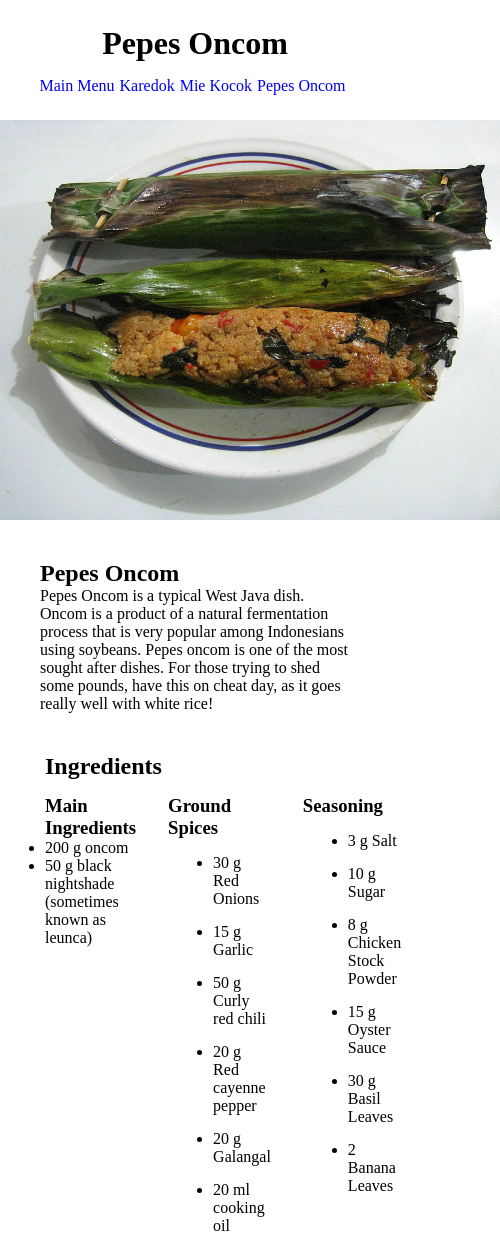
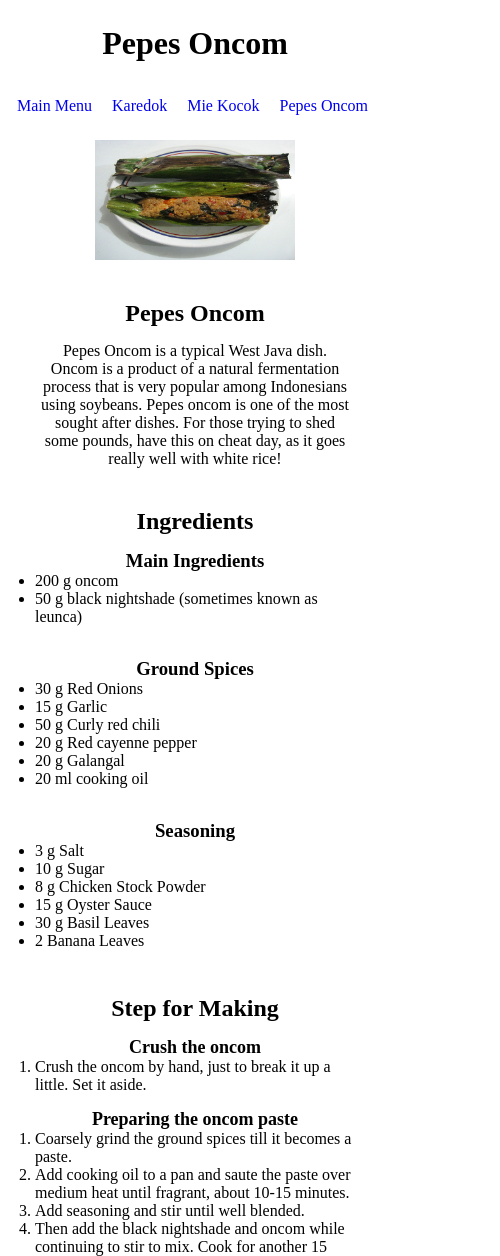
Before and after one commit to TahoeBoelat/odin-recipes, a plain HTML site: page recipes/pepesoncom.html in a window 390 px wide. Shown: the top 1256 px of the page, 500 px wide, since content can reach past the window. Drawn offline with Linux system fonts and the light colour scheme.

Commit message:
Update style.css
Update for mobile design

Update karedok.html

Update pepesoncom.html

```diff
--- a/recipes/pepesoncom.html
+++ b/recipes/pepesoncom.html
@@ -36,23 +36,23 @@
         <article class="article-section-ingredients">
             <h3 class="sub-ingredients-title">Ground Spices</h3>
             <ul>
-                <li class="ingredients-title">30 g Red Onions</li>
-                <li class="ingredients-title">15 g Garlic</li>
-                <li class="ingredients-title">50 g Curly red chili</li>
-                <li class="ingredients-title">20 g Red cayenne pepper</li>
-                <li class="ingredients-title">20 g Galangal</li>
-                <li class="ingredients-title">20 ml cooking oil</li>
+                <li class="ingredients-item">30 g Red Onions</li>
+                <li class="ingredients-item">15 g Garlic</li>
+                <li class="ingredients-item">50 g Curly red chili</li>
+                <li class="ingredients-item">20 g Red cayenne pepper</li>
+                <li class="ingredients-item">20 g Galangal</li>
+                <li class="ingredients-item">20 ml cooking oil</li>
             </ul>
         </article>
         <article class="article-section-ingredients">
             <h3 class="sub-ingredients-title">Seasoning</h3>
             <ul>
-                <li class="ingredients-title">3 g Salt</li>
-                <li class="ingredients-title">10 g Sugar</li>
-                <li class="ingredients-title">8 g Chicken Stock Powder</li>
-                <li class="ingredients-title">15 g Oyster Sauce</li>
-                <li class="ingredients-title">30 g Basil Leaves</li>
-                <li class="ingredients-title">2 Banana Leaves</li>
+                <li class="ingredients-item">3 g Salt</li>
+                <li class="ingredients-item">10 g Sugar</li>
+                <li class="ingredients-item">8 g Chicken Stock Powder</li>
+                <li class="ingredients-item">15 g Oyster Sauce</li>
+                <li class="ingredients-item">30 g Basil Leaves</li>
+                <li class="ingredients-item">2 Banana Leaves</li>
             </ul>
         </article>
     </section>
--- a/style/style.css
+++ b/style/style.css
@@ -7,6 +7,9 @@
 .main-menu {
     text-decoration: none;
     text-align: center;
+}
+.item-list {
+    list-style: none;
 }
 .top-section {
     margin-top: 25px;
@@ -67,3 +70,44 @@
     flex-direction: column;
 }
 /* Mobile style */
+@media only screen and (min-width: 320px) and (max-width: 950px)  {
+    /* Utils */
+    .step-title, .sub-content-title, .sub-content-paragraph,
+    .menu-item, .ingredients-title, .step-to-make-title, .sub-ingredients-title{
+       text-align: center;
+   }
+   .ingredients-title, .step-title, .step-container, .ingredients-container {
+    margin-left: 0;
+    }
+    /* Header section */
+    .sub-content-title {
+        margin-left: 10px;
+        margin-right: 10px;
+    }
+    .menu-list {
+        margin-top: 20px;
+        gap: 15px;
+    }
+    /* Main Section */
+    .step-title {
+        margin-top: 45px;
+    }
+    .step-to-make-title {
+        text-align: center;
+        font-size: 18px;
+    }
+    .sub-content-paragraph {
+        margin-top: 15px;
+    }
+    .ingredients-item, .step-item {
+        margin-left: 35px;
+        margin-right: 35px;
+    }
+    .image-cover {
+        width: 200px;
+        height: 120px;
+    }
+    .ingredients-container {
+        flex-direction: column;
+    }
+}
```
Also changed, not shown: recipes/karedok.html (+7 -7 lines).
